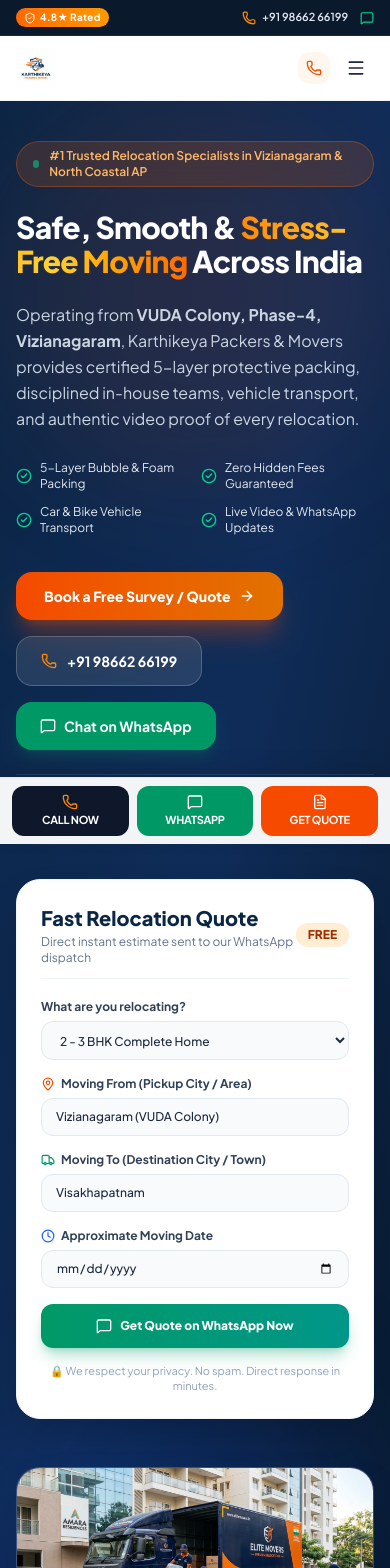
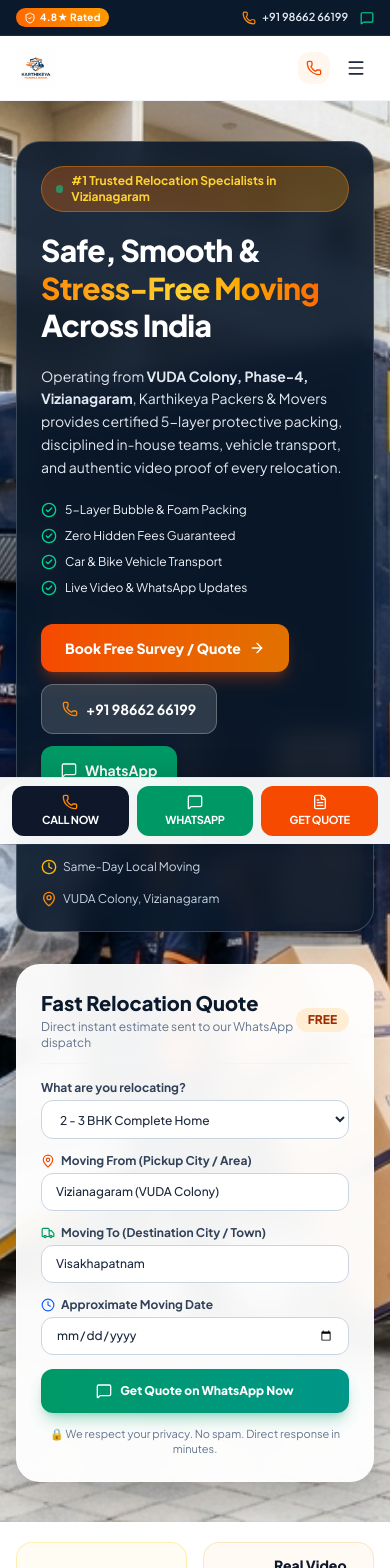
Before and after one commit to lunacoderl/karthikeyapackersmovers, a React (Vite) app: page / in a window 390 px wide. Shown: the top 1568 px of the page. Built offline with nearby package versions, Linux system fonts and the light colour scheme.

Commit message:
feat(hero): crystal-clear background image for mobile and desktop with zero color overlay

```diff
--- a/src/components/home/Hero.tsx
+++ b/src/components/home/Hero.tsx
@@ -29,24 +29,28 @@
   }
 
   return (
-    <section className="relative bg-gradient-to-br from-[#0B2545] via-[#0F2C59] to-[#08182B] text-white pt-10 sm:pt-16 pb-16 sm:pb-24 px-4 sm:px-6 lg:px-8 overflow-hidden">
-      {/* Decorative ambient background accents */}
-      <div className="absolute top-0 right-0 w-96 h-96 bg-orange-600/10 rounded-full blur-3xl pointer-events-none" />
-      <div className="absolute bottom-0 left-0 w-96 h-96 bg-blue-600/10 rounded-full blur-3xl pointer-events-none" />
+    <section className="relative min-h-[640px] lg:min-h-[720px] flex items-center py-10 sm:py-16 lg:py-20 px-4 sm:px-6 lg:px-8 overflow-hidden">
+      {/* 100% Crystal-Clear Background Image (No Color Overlay, Natural Raw Colors for Mobile & Desktop) */}
+      <img
+        src="/hero-bg.png"
+        alt="Karthikeya Packers & Movers relocation operations background"
+        className="absolute inset-0 w-full h-full object-cover object-center pointer-events-none select-none z-0"
+        loading="eager"
+      />
 
-      <div className="max-w-7xl mx-auto relative z-10">
-        <div className="grid grid-cols-1 lg:grid-cols-12 gap-10 lg:gap-14 items-center">
+      <div className="max-w-7xl mx-auto w-full relative z-10">
+        <div className="grid grid-cols-1 lg:grid-cols-12 gap-8 lg:gap-10 items-center">
 
           {/* Left Column: Value Proposition & Brand Story (7 cols) */}
-          <div className="lg:col-span-7 space-y-6">
+          <div className="lg:col-span-7 bg-[#0B192C]/90 backdrop-blur-md p-6 sm:p-8 lg:p-10 rounded-3xl border border-white/20 shadow-2xl text-white space-y-5">
             {/* Live operational badge */}
-            <div className="inline-flex items-center gap-2.5 px-4 py-1.5 rounded-full bg-orange-500/15 border border-orange-500/30 text-orange-300 text-xs sm:text-sm font-semibold backdrop-blur-md">
+            <div className="inline-flex items-center gap-2 px-3.5 py-1.5 rounded-full bg-gradient-to-r from-orange-500/30 to-amber-500/30 border border-orange-400/40 text-amber-300 text-xs sm:text-sm font-bold">
               <span className="w-2 h-2 rounded-full bg-emerald-400 animate-pulse" />
-              <span>#1 Trusted Relocation Specialists in Vizianagaram & North Coastal AP</span>
+              <span>#1 Trusted Relocation Specialists in Vizianagaram</span>
             </div>
 
             {/* Impactful Heading */}
-            <h1 className="text-3xl sm:text-5xl lg:text-6xl font-black tracking-tight leading-[1.12]">
+            <h1 className="text-3xl sm:text-4xl lg:text-5xl font-black tracking-tight leading-tight">
               Safe, Smooth &{' '}
               <span className="text-transparent bg-clip-text bg-gradient-to-r from-orange-400 via-amber-300 to-orange-500">
                 Stress-Free Moving
@@ -55,12 +59,12 @@
             </h1>
 
             {/* Subheading */}
-            <p className="text-base sm:text-lg text-slate-300 leading-relaxed font-normal max-w-2xl">
+            <p className="text-sm sm:text-base text-slate-200 leading-relaxed font-normal">
               Operating from <strong>VUDA Colony, Phase-4, Vizianagaram</strong>, Karthikeya Packers & Movers provides certified 5-layer protective packing, disciplined in-house teams, vehicle transport, and authentic video proof of every relocation.
             </p>
 
             {/* Core differentiators list */}
-            <div className="grid grid-cols-2 gap-3 pt-1 text-xs sm:text-sm text-slate-200">
+            <div className="grid grid-cols-1 sm:grid-cols-2 gap-2.5 pt-1 text-xs sm:text-sm text-slate-100">
               <div className="flex items-center gap-2">
                 <CheckCircle2 className="w-4 h-4 text-emerald-400 shrink-0" />
                 <span>5-Layer Bubble & Foam Packing</span>
@@ -80,18 +84,18 @@
             </div>
 
             {/* Action CTA Buttons */}
-            <div className="pt-3 flex flex-wrap items-center gap-4">
+            <div className="pt-2 flex flex-wrap items-center gap-3">
               <button
                 onClick={() => scrollToSection('quote')}
-                className="px-7 py-3.5 sm:py-4 bg-gradient-to-r from-orange-600 to-amber-600 hover:from-orange-500 hover:to-amber-500 text-white font-extrabold text-sm sm:text-base rounded-2xl shadow-xl shadow-orange-600/30 transition-all duration-200 transform hover:-translate-y-0.5 flex items-center gap-2 cursor-pointer"
+                className="px-6 py-3.5 bg-gradient-to-r from-orange-600 to-amber-600 hover:from-orange-500 hover:to-amber-500 text-white font-extrabold text-sm rounded-xl shadow-lg shadow-orange-600/30 transition-all duration-200 transform hover:-translate-y-0.5 flex items-center gap-2 cursor-pointer"
               >
-                <span>Book a Free Survey / Quote</span>
+                <span>Book Free Survey / Quote</span>
                 <ArrowRight className="w-4 h-4" />
               </button>
 
               <a
                 href={`tel:${companyDetails.phone1}`}
-                className="px-6 py-3.5 sm:py-4 bg-white/10 hover:bg-white/20 text-white border border-white/20 font-bold text-sm sm:text-base rounded-2xl backdrop-blur-md transition-all duration-200 flex items-center gap-2.5"
+                className="px-5 py-3.5 bg-white/15 hover:bg-white/25 text-white border border-white/25 font-bold text-sm rounded-xl backdrop-blur-xs transition-all duration-200 flex items-center gap-2"
               >
                 <Phone className="w-4 h-4 text-orange-400" />
                 <span>{companyDetails.phone1Display}</span>
@@ -101,24 +105,24 @@
                 href={`https://wa.me/${companyDetails.whatsappNumber}`}
                 target="_blank"
                 rel="noopener noreferrer"
-                className="px-6 py-3.5 sm:py-4 bg-emerald-600 hover:bg-emerald-500 text-white font-bold text-sm sm:text-base rounded-2xl shadow-lg shadow-emerald-600/20 transition-all duration-200 flex items-center gap-2"
+                className="px-5 py-3.5 bg-emerald-600 hover:bg-emerald-500 text-white font-bold text-sm rounded-xl shadow-md transition-all duration-200 flex items-center gap-2"
               >
                 <MessageSquare className="w-4 h-4" />
-                <span>Chat on WhatsApp</span>
+                <span>WhatsApp</span>
               </a>
             </div>
 
             {/* Verified Trust Strip */}
-            <div className="pt-4 flex items-center gap-6 border-t border-white/10 text-xs text-slate-300">
-              <div className="flex items-center gap-2">
+            <div className="pt-3 flex flex-wrap items-center gap-4 border-t border-white/15 text-xs text-slate-300">
+              <div className="flex items-center gap-1.5">
                 <ShieldCheck className="w-4 h-4 text-emerald-400" />
                 <span>GST Compliant Invoicing</span>
               </div>
-              <div className="flex items-center gap-2">
+              <div className="flex items-center gap-1.5">
                 <Clock className="w-4 h-4 text-amber-400" />
                 <span>Same-Day Local Moving</span>
               </div>
-              <div className="flex items-center gap-2">
+              <div className="flex items-center gap-1.5">
                 <MapPin className="w-4 h-4 text-orange-400" />
                 <span>VUDA Colony, Vizianagaram</span>
               </div>
@@ -127,11 +131,11 @@
 
           {/* Right Column: Instant Move Estimator Card (5 cols) */}
           <div className="lg:col-span-5">
-            <div className="bg-white rounded-3xl p-6 sm:p-8 text-slate-900 shadow-2xl border border-slate-100 relative">
+            <div className="bg-white/95 backdrop-blur-md rounded-3xl p-6 sm:p-7 text-slate-900 shadow-2xl border border-white/50 relative">
               {/* Badge */}
-              <div className="flex items-center justify-between mb-5 pb-3 border-b border-slate-100">
+              <div className="flex items-center justify-between mb-4 pb-3 border-b border-slate-100">
                 <div>
-                  <h3 className="text-xl font-black text-[#0B2545]">
+                  <h3 className="text-xl font-black text-[#0B192C]">
                     Fast Relocation Quote
                   </h3>
                   <p className="text-xs text-slate-500 mt-0.5">
@@ -143,16 +147,16 @@
                 </span>
               </div>
 
-              <form onSubmit={handleQuickEstimate} className="space-y-4 text-xs sm:text-sm">
+              <form onSubmit={handleQuickEstimate} className="space-y-3.5 text-xs sm:text-sm">
                 {/* Move Type Selector */}
                 <div>
-                  <label className="block font-bold text-slate-700 mb-1.5">
+                  <label className="block font-bold text-slate-700 mb-1">
                     What are you relocating?
                   </label>
                   <select
                     value={moveType}
                     onChange={(e) => setMoveType(e.target.value)}
-                    className="w-full px-3.5 py-2.5 rounded-xl border border-slate-200 focus:border-orange-500 focus:ring-2 focus:ring-orange-200 outline-none text-slate-800 font-medium bg-slate-50"
+                    className="w-full px-3.5 py-2.5 rounded-xl border border-slate-300 focus:border-orange-500 focus:ring-2 focus:ring-orange-200 outline-none text-slate-800 font-medium bg-white"
                   >
                     <option value="1 BHK Household">1 BHK Household Shifting</option>
                     <option value="2-3 BHK Household">2 - 3 BHK Complete Home</option>
@@ -165,7 +169,7 @@
 
                 {/* Pickup Location */}
                 <div>
-                  <label className="block font-bold text-slate-700 mb-1.5 flex items-center gap-1.5">
+                  <label className="block font-bold text-slate-700 mb-1 flex items-center gap-1.5">
                     <MapPin className="w-3.5 h-3.5 text-orange-600" />
                     <span>Moving From (Pickup City / Area)</span>
                   </label>
@@ -175,13 +179,13 @@
                     onChange={(e) => setMovingFrom(e.target.value)}
                     placeholder="e.g. Vizianagaram, VUDA Colony"
                     required
-                    className="w-full px-3.5 py-2.5 rounded-xl border border-slate-200 focus:border-orange-500 focus:ring-2 focus:ring-orange-200 outline-none text-slate-800 font-medium bg-slate-50"
+                    className="w-full px-3.5 py-2.5 rounded-xl border border-slate-300 focus:border-orange-500 focus:ring-2 focus:ring-orange-200 outline-none text-slate-800 font-medium bg-white"
                   />
                 </div>
 
                 {/* Destination Location */}
                 <div>
-                  <label className="block font-bold text-slate-700 mb-1.5 flex items-center gap-1.5">
+                  <label className="block font-bold text-slate-700 mb-1 flex items-center gap-1.5">
                     <Truck className="w-3.5 h-3.5 text-emerald-600" />
                     <span>Moving To (Destination City / Town)</span>
                   </label>
@@ -191,13 +195,13 @@
                     onChange={(e) => setMovingTo(e.target.value)}
                     placeholder="e.g. Visakhapatnam, Hyderabad, Bangalore"
                     required
-                    className="w-full px-3.5 py-2.5 rounded-xl border border-slate-200 focus:border-orange-500 focus:ring-2 focus:ring-orange-200 outline-none text-slate-800 font-medium bg-slate-50"
+                    className="w-full px-3.5 py-2.5 rounded-xl border border-slate-300 focus:border-orange-500 focus:ring-2 focus:ring-orange-200 outline-none text-slate-800 font-medium bg-white"
                   />
                 </div>
 
                 {/* Preferred Date */}
                 <div>
-                  <label className="block font-bold text-slate-700 mb-1.5 flex items-center gap-1.5">
+                  <label className="block font-bold text-slate-700 mb-1 flex items-center gap-1.5">
                     <Clock className="w-3.5 h-3.5 text-blue-600" />
                     <span>Approximate Moving Date</span>
                   </label>
@@ -205,36 +209,26 @@
                     type="date"
                     value={preferredDate}
                     onChange={(e) => setPreferredDate(e.target.value)}
-                    className="w-full px-3.5 py-2.5 rounded-xl border border-slate-200 focus:border-orange-500 focus:ring-2 focus:ring-orange-200 outline-none text-slate-800 font-medium bg-slate-50"
+                    className="w-full px-3.5 py-2.5 rounded-xl border border-slate-300 focus:border-orange-500 focus:ring-2 focus:ring-orange-200 outline-none text-slate-800 font-medium bg-white"
                   />
                 </div>
 
                 {/* Submit to WhatsApp */}
                 <button
                   type="submit"
-                  className="w-full py-3.5 bg-gradient-to-r from-emerald-600 to-teal-600 hover:from-emerald-500 hover:to-teal-500 text-white font-extrabold rounded-xl shadow-lg shadow-emerald-600/30 transition-all flex items-center justify-center gap-2 cursor-pointer mt-2"
+                  className="w-full py-3.5 bg-gradient-to-r from-emerald-600 to-teal-600 hover:from-emerald-500 hover:to-teal-500 text-white font-extrabold rounded-xl shadow-lg shadow-emerald-600/30 transition-all flex items-center justify-center gap-2 cursor-pointer mt-1"
                 >
                   <MessageSquare className="w-4 h-4" />
                   <span>Get Quote on WhatsApp Now</span>
                 </button>
 
-                <p className="text-[11px] text-center text-slate-400 mt-2">
+                <p className="text-[11px] text-center text-slate-500 mt-2">
                   🔒 We respect your privacy. No spam. Direct response in minutes.
                 </p>
               </form>
             </div>
           </div>
         </div>
-
-        {/* Full Uncropped Widescreen Hero Visual Showcase */}
-        <div className="mt-12 sm:mt-16 rounded-3xl overflow-hidden border border-white/15 shadow-2xl bg-white/5 backdrop-blur-xs">
-          <img
-            src="/hero-bg.png"
-            alt="Karthikeya Packers & Movers professional household relocation operations"
-            className="w-full h-auto max-h-[480px] object-cover mx-auto"
-            loading="eager"
-          />
-        </div>
       </div>
     </section>
   )
```
Also changed, not shown: PROJECT_MEMORY/CHANGELOG.md.
